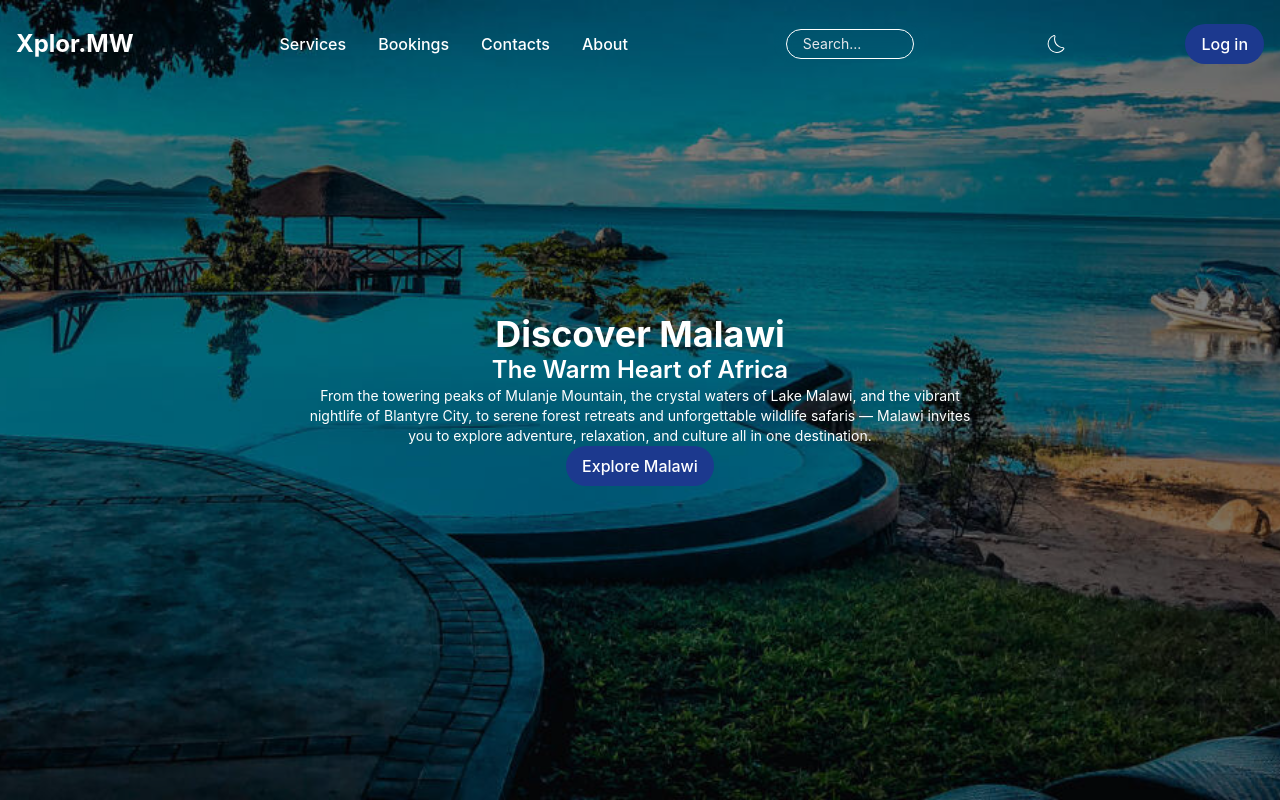
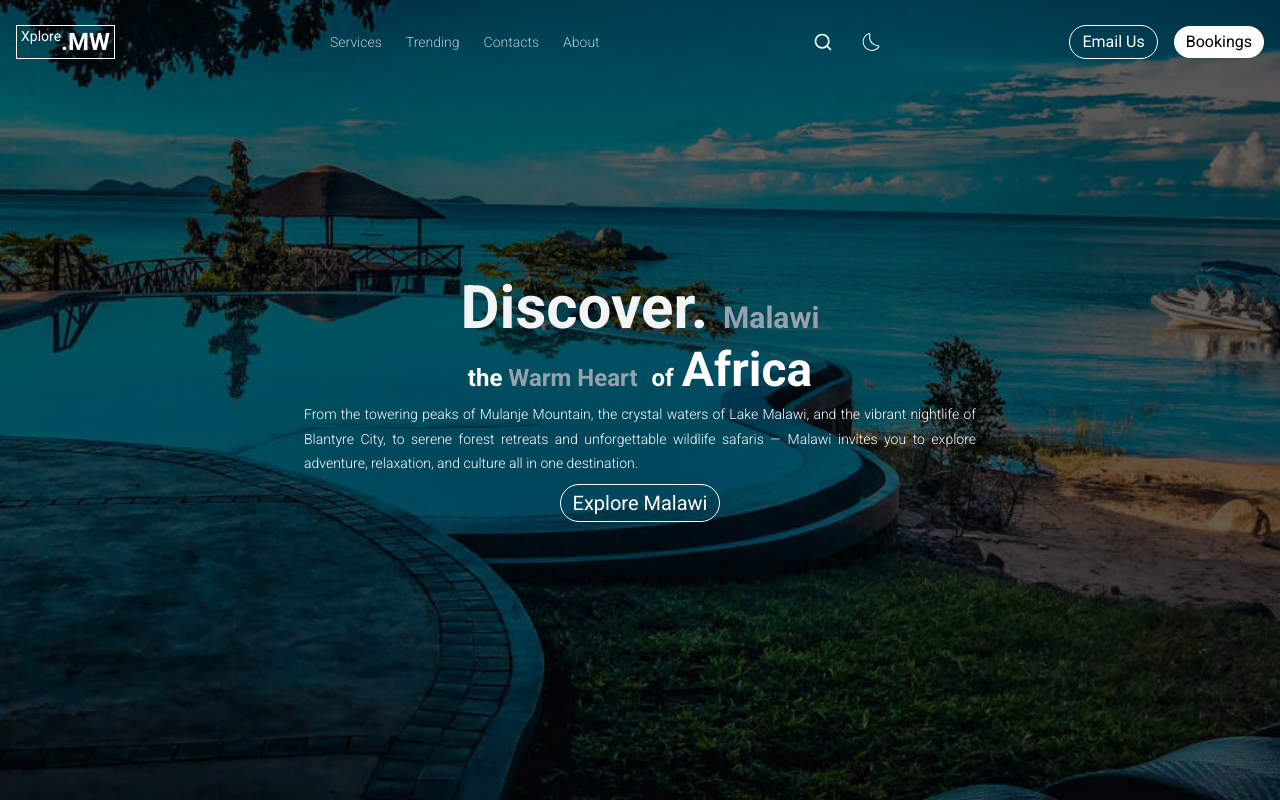
Before and after one commit to arthurdevlin/cardsproject, a React (Vite) app: page / in a window 1280 px wide. Built offline with nearby package versions, Linux system fonts and the light colour scheme.

Commit message:
reusable buttons, glass card refined navbar and hero

```diff
--- a/package.json
+++ b/package.json
@@ -19,6 +19,7 @@
   },
   "devDependencies": {
     "@eslint/js": "^10.0.1",
+    "@tailwindcss/typography": "^0.5.19",
     "@types/react": "^19.2.14",
     "@types/react-dom": "^19.2.3",
     "@vitejs/plugin-react": "^6.0.1",
--- a/src/App.jsx
+++ b/src/App.jsx
@@ -1,12 +1,12 @@
+import Navbar from "./components/header/Navbar";
+import Hero from "./sections/hero section/Hero";
 
-import Navbar from "./components/header/Navbar";
-import Hero from "./components/hero section/Hero";
 
 function App() {
   return (
-    <div className="min-h-screen flex w-full">
+    <div className="min-h-screen flex w-full bg-blue-200">
       <Navbar />
-      <Hero/>
+      <Hero />
     </div>
   );
 }
--- a/src/components/Button.jsx
+++ b/src/components/Button.jsx
@@ -7,11 +7,11 @@ const Button = ({
   ...props
 }) => {
   const baseStyles =
-    "px-4 py-2 rounded-full font-medium transition-colors duration-300 whitespace-nowrap focus:outline-none focus:ring-2 focus:ring-offset-2 focus:ring-blue-500 hover:transition-transform hover:duration-300 hover:scale-105 hover:shadow-lg";
+    "px-3 py-1 rounded-full transition-colors duration-300 whitespace-nowrap focus:outline-none focus:ring-1 focus:ring-offset-1 focus:ring-white hover:transition-transform hover:duration-300 hover:scale-105 hover:shadow-lg";
 
   const variants = {
-    primary: "bg-blue-900 text-white hover:bg-blue-700",
-    secondary: "bg-white text-blue-900 border border-blue-900 hover:bg-blue-50",
+    primary: "border border-white text-white hover:bg-white hover:text-black",
+    secondary: "bg-white text-black ",
   };
 
   return (
--- /dev/null
+++ b/src/components/cards/GlassCard.jsx
@@ -0,0 +1,32 @@
+const GlassCard = ({
+  children,
+  className = "",
+  variant = "",
+  hover = true,
+  padding = "",
+}) => {
+
+    //if hovered? do this
+  const hoverStyles = hover ? "hover:shadow-xl hover:bg-red" : "";
+  //paddings on diffent screens
+  const paddingStyles = {
+    none: "p-0",
+    small: "p-2",
+    normal: "p-4",
+    large: "p-6",
+  };
+
+  const variants = {
+    default: "bg-white text-black border-gray-200",
+    dark: "bg-gray-800 text-white border border-gray-700",
+  };
+
+  const baseStyles =
+    "rounded-lg backdrop-blur m-1 justify-center px-3  rounded-xl bg-white/30 backdrop-blur-md border border-white/20 shadow-lg flex items-center ";
+
+  return (
+    <div className={`${className} ${variants[variant]} ${baseStyles}${hoverStyles}${paddingStyles[padding]}`}>{children}</div>
+  );
+};
+
+export default GlassCard;
--- a/src/components/header/Navbar.jsx
+++ b/src/components/header/Navbar.jsx
@@ -5,7 +5,7 @@ import { CiDark } from "react-icons/ci";
 
 const navLinks = [
   { id: "services", label: "Services", href: "#services" },
-  { id: "bookings", label: "Bookings", href: "#bookings" },
+  { id: "Trending", label: "Trending", href: "#trending" },
   { id: "contacts", label: "Contacts", href: "#contacts" },
   { id: "about", label: "About", href: "#about" },
 ];
@@ -17,51 +17,51 @@ const Navbar = () => {
     <>
       <nav className="fixed z-50 flex w-full gap-3 items-center justify-between p-4 right-0 mx-auto top-2 ">
         {/*Logo Section*/}
-        <div className="flex text-2xl font-bold text-white cursor-pointer hover:text-blue-400 transition-colors duration-300">
-          Xplor.MW
+        <div className="flex border px-1  text-white text-sm cursor-pointer hover:bg-white hover:text-black transition-colors duration-300">
+          Xplore <span className="font-extrabold text-2xl ">.MW</span>
           {/* <span className="relative group bg-blue-950 text-white p-1 text-lg rounded-2xl hover:bg-white hover:text-blue-950 hover:shadow-lg hover:shadow-blue-500/50 hover:transition-transform hover:duration-600 ">
             .MW
           </span> */}
         </div>
 
         {/*Menu Section */}
-        <div className="hidden md:flex justify-between items-center px-6 py-2 rounded-full h-9 z-50 ">
-          <ul className="flex gap-8 ">
+        <div className="hidden md:flex justify-between items-center  px-6 py-2 rounded-full h-9 z-50 ">
+          <ul className="flex gap-6 items-center ">
             {navLinks.map((item) => (
               <li className="relative group " key={item.id}>
                 <a
                   href={item.href}
-                  className="text-white  font-medium  group-hover:text-blue-300 transition-colors duration-300 active:text-blue-200"
+                  className="text-white opacity-70 text-sm font-thin group-hover:opacity-100 transition-colors duration-300 active:text-blue-200"
                 >
                   {item.label}
-                  <span className="absolute bg-blue-900 w-0 h-0.5 left-0 -bottom-0.5 rounded-3xl transition-all duration-300 group-hover:w-full active:width-full "></span>
+                  <span className="absolute bg-white w-0 h-0.5 left-0 -bottom-0.5 rounded-3xl transition-all duration-300 group-hover:w-full active:width-full "></span>
                 </a>
               </li>
             ))}
           </ul>
         </div>
 
-        {/*Search Bar*/}
-        <div className="flex rounded-full bg-opacity-80 backdrop-blur-sm justify-between items-center px-3 py-1">
+        {/*Search Bar i will implement later*/}
+        {/* <div className="flex rounded-full bg-opacity-80 backdrop-blur-sm justify-between items-center px-3 py-1">
           <input
-            className="bg-transparent border border-white focus:outline-none focus:ring-2 focus:ring-blue-400 rounded-full items-center px-4 py-1 text-sm text-white placeholder-gray-200 transition-colors duration-300  focus:border-blue-400 w-32 md:flex hidden cursor-pointer focus:scale-105 focus:shadow-lg focus:shadow-blue-400/50 focus:transition-transform focus:duration-300 hover:scale-105 hover:shadow-lg hover:shadow-blue-400/50 hover:transition-transform hover:duration-300"
+            className="bg-transparent border border-white focus:outline-none focus:ring-2 focus:ring-blue-400 rounded-full items-center px-4 py-1 text-sm text-white placeholder-gray-200 transition-colors duration-300  focus:border-blue-400 w-32 md:flex hidden cursor-pointer focus:scale-105 focus:shadow-lg focus:shadow-blue-400/50 focus:transition-transform focus:duration-300 hover:scale-105 hover:shadow-sm hover:shadow-blue-400/50 hover:transition-transform hover:duration-300"
             type="search"
             name="search"
             id="search"
             placeholder="Search..."
           />
-        </div>
+        </div> */}
 
         {/*Icons only visible to small screens*/}
         <div className="flex items-center gap-8">
-          <LuSearch className="flex md:hidden text-white scale-125 transition-transform duration-300 hover:scale-150" />
+          <LuSearch className="flex text-white scale-125 transition-transform duration-300 hover:scale-150" />
           <LuMenu className="flex md:hidden text-white scale-125 transition-transform duration-300 hover:scale-150" />
-          <CiDark className="flex text-white bold scale-150 transition-transform duration-300 hover:scale-150 hover:bg-blue-600 hover:text-white hover:shadow-lg hover:shadow-blue-400/50 hover:transition-transform hover:duration-300 hover:rounded-full hover:cursor-pointer" />
+          <CiDark className="flex text-white bold scale-150 transition-transform duration-300   focus:hover:text-white hover:shadow-xl hover:shadow-blue-400/50 hover:transition-transform hover:duration-300 hover:rounded-full hover:cursor-pointer hover:scale-180" />
         </div>
 
         {/*Log in button - inline on md and above, only on small screens */}
         <div className="hidden md:flex items-center">
-          <Button className="">Log in</Button>
+          <Button className="">Email Us</Button> <Button className="ml-4" variant="secondary">Bookings</Button>
         </div>
       </nav>
     </>
--- a/src/components/hero section/Hero.jsx
+++ /dev/null
@@ -1,27 +0,0 @@
-import Button from "../Button";
-import heroImage from "../../assets/lakemalawihero.png";
-
-const Hero = () => {
-  return (
-    <div
-      className="relative flex flex-col items-center justify-center text-center gap-6 py-20 px-4 bg-cover w-full bg-center bg-no-repeat before:absolute before:inset-0 before:bg-black/50 before:pointer-events-none"
-      style={{ backgroundImage: `url(${heroImage})` }}
-    >
-      <div className="relative z-10">
-        <h1 className="text-4xl font-bold text-white">Discover Malawi</h1>
-        <h2 className="text-2xl font-semibold text-white max-w-3xl">
-          The Warm Heart of Africa
-        </h2>
-        <p className="text-sm max-w-2xl text-white">
-          From the towering peaks of Mulanje Mountain, the crystal waters of Lake
-          Malawi, and the vibrant nightlife of Blantyre City, to serene forest
-          retreats and unforgettable wildlife safaris — Malawi invites you to
-          explore adventure, relaxation, and culture all in one destination.
-        </p>
-        <Button>Explore Malawi</Button>
-      </div>
-    </div>
-  );
-};
-
-export default Hero;
--- a/src/index.css
+++ b/src/index.css
@@ -1 +1,27 @@
+@import url("https://fonts.googleapis.com/css2?family=Roboto:wght@300;400;500;700&display=swap");
 @import "tailwindcss";
+
+:root {
+  font-family: "Roboto", sans-serif;
+  color-scheme: light;
+  color: #111827;
+  font-weight: 400;
+  line-height: 1.5;
+  -webkit-font-smoothing: antialiased;
+  -moz-osx-font-smoothing: grayscale;
+}
+
+body {
+  margin: 0;
+  font-family: "Roboto", sans-serif;
+  font-weight: 400;
+  color: #111827;
+  background-color: #ffffff;
+}
+
+p {
+  font-family: "Roboto", sans-serif;
+  font-weight: 300;
+  color: #ffffff;
+  line-height: 1.75;
+}
--- /dev/null
+++ b/src/sections/Home.jsx
@@ -0,0 +1,9 @@
+import React from 'react'
+
+const Home = () => {
+  return (
+    <div>Home</div>
+  )
+}
+
+export default Home
--- /dev/null
+++ b/src/sections/hero section/Hero.jsx
@@ -0,0 +1,33 @@
+import Button from "../../components/Button";
+import heroImage from "../../assets/lakemalawihero.png";
+
+const Hero = () => {
+  return (
+    <div
+      className="relative flex flex-col items-center min-h-screen justify-center w-full text-center gap-6 py-20 px-4 bg-cover bg-center bg-no-repeat before:absolute before:inset-0 before:bg-black/60 before:pointer-events-none"
+      style={{ backgroundImage: `url(${heroImage})` }}
+    >
+      <div className="relative z-10 flex flex-col items-center justify-center gap-2">
+        <h1 className="text-6xl font-bold text-gray-100 ">
+          Discover. <span className="text-gray-400 text-3xl ">Malawi</span>
+        </h1>
+        <h2 className="text-2xl font-semibold text-white max-w-3xl">
+          the <span className="text-gray-400 pr-2">Warm Heart</span> of
+          <span className="text-5xl ml-2">Africa</span>
+        </h2>
+        <p className="font-extralight text-justify w-full text-sm relative text-white max-w-2xl">
+          From the towering peaks of Mulanje Mountain, the crystal waters of
+          Lake Malawi, and the vibrant nightlife of Blantyre City, to serene
+          forest retreats and unforgettable wildlife safaris — Malawi invites
+          you to explore adventure, relaxation, and culture all in one
+          destination.
+        </p>
+        <Button className="text-xl" variant="">
+          Explore Malawi
+        </Button>
+      </div>
+    </div>
+  );
+};
+
+export default Hero;
--- a/tailwind.config.js
+++ b/tailwind.config.js
@@ -4,5 +4,14 @@ export default {
     "./index.html",
     "./src/**/*.{js,jsx,ts,tsx}"
   ],
-  plugins: [],
+   theme: {
+    extend: {
+      fontFamily: {
+        sans: ['Inter', 'sans-serif'],
+        heading: ['Poppins', 'sans-serif'],
+      },
+    },
+  },
+  plugins: [
+    require('@tailwindcss/forms'),],
 }
```
Also changed, not shown: 1 other file (tests, documents, lock files or other folders).
